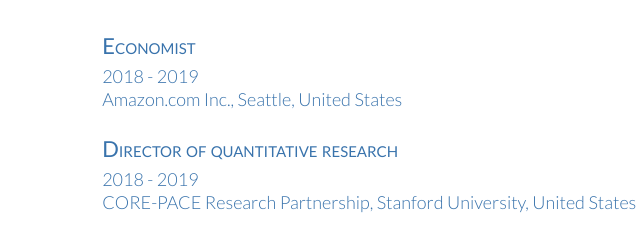
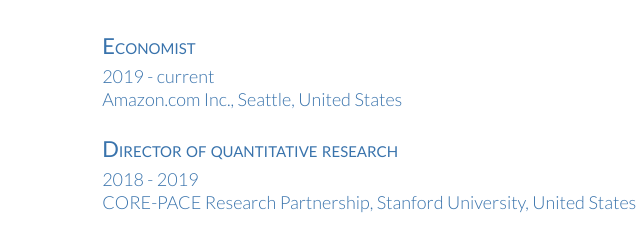
Before and after one commit to hansfricke/hansfricke.github.io, a plain HTML site: page cv.html in a window 1280 px wide. Shown: the part 719-956 px from the top of the page, 157-797 px from the left. Drawn offline with Linux system fonts and the light colour scheme.

Commit message:
More updates

```diff
--- a/cv.html
+++ b/cv.html
@@ -123,7 +123,7 @@
 
                 <div class="myarticle"> <!-- start article no 1 -->
                     <h3 class="paper-title">Economist</h3>
-                    <h4 class="citation ">2018 - 2019</h4>
+                    <h4 class="citation ">2019 - current</h4>
                     <h4 class="citation ">Amazon.com Inc., Seattle, United States</h4>
                 </div> <!-- end article no 1 -->
 
```
Also changed, not shown: 1 other file.
